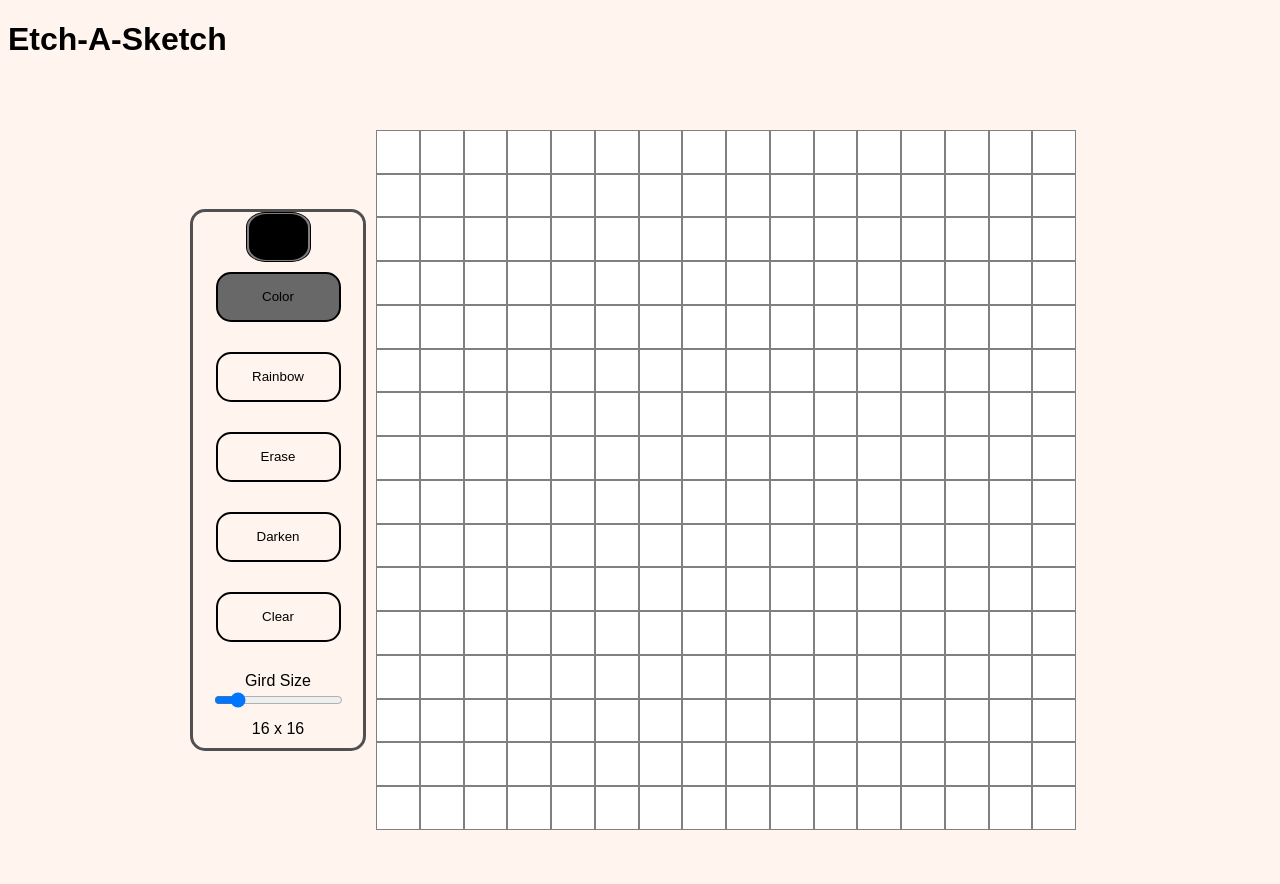
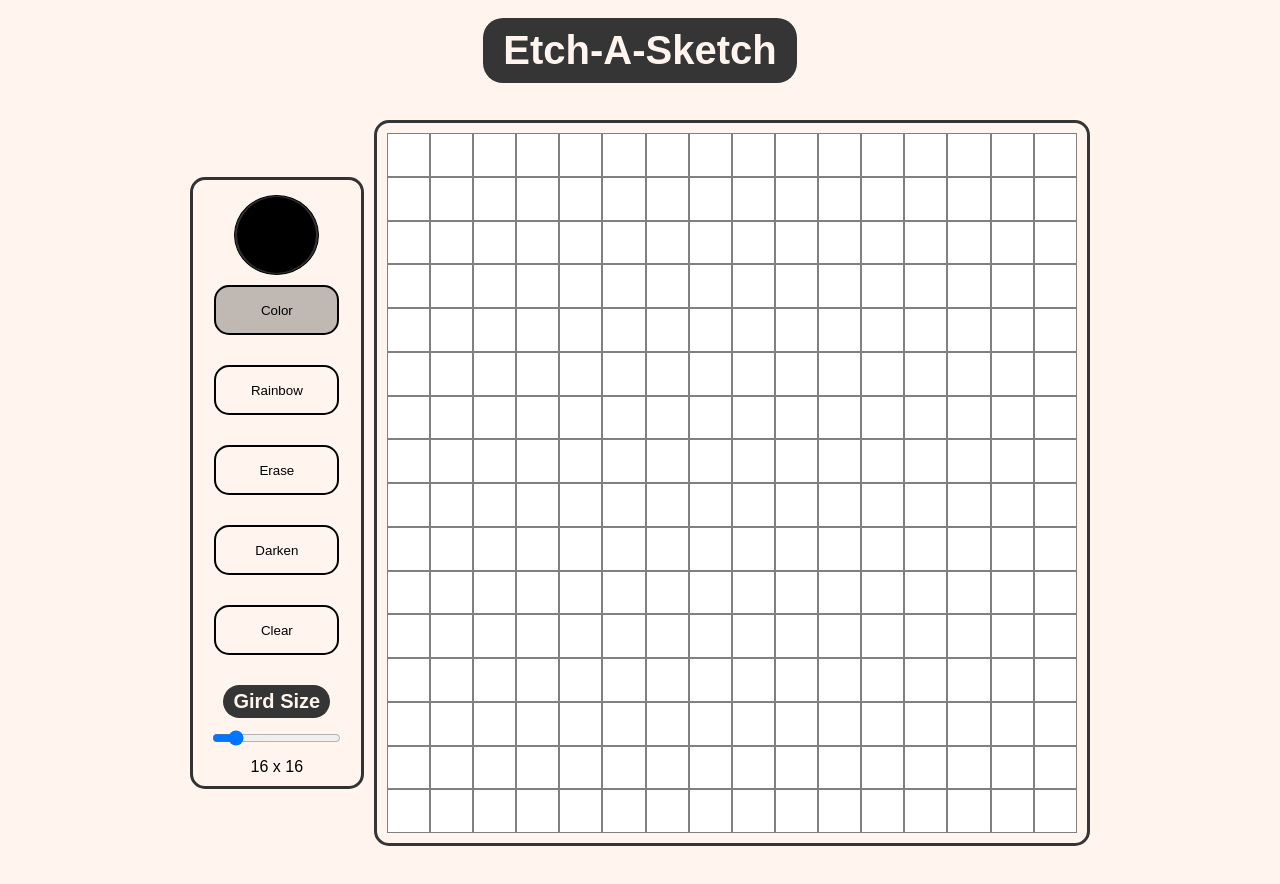
Before and after one commit to Jerich057/etch-a-sketch, a plain HTML site: page index.html in a window 1280 px wide. Drawn offline with Linux system fonts and the light colour scheme.

Commit message:
reworked the css

```diff
--- a/index.html
+++ b/index.html
@@ -7,7 +7,9 @@
     <link rel="stylesheet" href="style.css">
 </head>
 <body ondragstart="return false" ondrop="return false">
-    <h1>Etch-A-Sketch</h1>
+    <div class="heading">
+        <div class="heading-box">Etch-A-Sketch</div>
+    </div>
     <div class="mid-section">
         <div class="ui-box">
             <div class="options">
--- a/javascript.js
+++ b/javascript.js
@@ -117,7 +117,7 @@ const updateColorPicker = function () { // update the color value when changing
     clearErase()
     clearDarken()
     colorButton.value = "ON"
-    colorButton.style.backgroundColor = "rgb(105, 104, 104)"
+    colorButton.style.backgroundColor = "#bfb8b3"
 
 }
 
@@ -125,7 +125,7 @@ const eraseButton = document.getElementById("eraseButton") // Erase button to er
 eraseButton.addEventListener("click", () => {
     if (eraseButton.value === "OFF") {
         eraseButton.value = "ON";
-        eraseButton.style.backgroundColor = "rgb(105, 104, 104)";
+        eraseButton.style.backgroundColor = "#bfb8b3";
         color = "rgb(255, 255, 255";
         clearColor()
         clearRainbow()
@@ -137,11 +137,11 @@ eraseButton.addEventListener("click", () => {
 })
 
 const colorButton = document.getElementById("colorButton") // Color button
-colorButton.style.backgroundColor = "rgb(105, 104, 104)"
+colorButton.style.backgroundColor = "#bfb8b3"
 colorButton.addEventListener("click", () => {
     if (colorButton.value === "OFF") {
         colorButton.value = "ON"
-        colorButton.style.backgroundColor = "rgb(105, 104, 104)"
+        colorButton.style.backgroundColor = "#bfb8b3"
         color = colorPicker.value
         clearErase()
         clearRainbow()
@@ -157,7 +157,7 @@ const rainbowButton = document.getElementById("rainbowButton")
 rainbowButton.addEventListener("click", () => {
         if (rainbowButton.value === "OFF") {
             rainbowButton.value = "ON"
-            rainbowButton.style.backgroundColor = "rgb(105, 104, 104)"
+            rainbowButton.style.backgroundColor = "#bfb8b3"
             clearErase()
             clearColor()
             clearDarken()
@@ -172,7 +172,7 @@ const darkenButton = document.getElementById("darkenButton")
 darkenButton.addEventListener("click", () => {
     if (darkenButton.value === "OFF") {
         darkenButton.value = "ON"
-        darkenButton.style.backgroundColor = "rgb(105, 104, 104)"
+        darkenButton.style.backgroundColor = "#bfb8b3"
         clearRainbow()
         clearErase()
         clearColor()
--- a/style.css
+++ b/style.css
@@ -1,6 +1,19 @@
 body {
     background-color: #fff5ee;
     font-family: Arial, Helvetica, sans-serif;
+}
+.heading {
+    display:flex;
+    justify-content: center;
+}
+.heading-box {
+    background-color: rgb(53, 53, 53);
+    color: #fff5ee;
+    font-size: 40px;
+    font-weight: 600;
+    padding: 10px 20px;
+    border-radius: 20px;
+    margin-top: 10px;
 }
 .grid-container {
     display: flex;
@@ -18,6 +31,9 @@ body {
     width: 700px;
     height: 700px;
     color: grey;
+    border: solid rgb(53, 53, 53) 3px;
+    padding: 10px;
+    border-radius: 15px;
 }
 .mid-section {
     display: flex;
@@ -39,22 +55,23 @@ body {
     justify-content: space-between;
     gap: 30px;
     align-items: center;
-    border: solid rgb(80, 80, 80) 3px;
+    border: solid rgb(50, 50, 50) 3px;
     border-radius: 15px;
     width: 170px;
 }
 
 input[type=color] {
-    width: 65px;
-    height: 50px;
-    border-radius: 30%;
+    width: 85px;
+    height: 80px;
+    border-radius: 90%;
     overflow: hidden;
-    background-color: grey;
+    background-color: rgb(50, 50, 50);
+    margin-top: 15px;
 }
 
 input[type=color]::-webkit-color-swatch {
   border: none;
-  border-radius: 30%;
+  border-radius: 90%;
   padding: 0;
 }
 
@@ -81,7 +98,7 @@ button {
 }
 button:active {
    border-style: solid;
-   background-color: rgb(105, 104, 104);
+   background-color: #bfb8b3;
 }
 .slider-box {
     display: flex;
@@ -92,3 +109,12 @@ button:active {
     margin: 10px;
 
 }
+.slider-gridtext {
+    background-color: rgb(53, 53, 53);
+    color: #fff5ee;
+    font-size: 20px;
+    padding: 5px 10px;
+    font-weight: 550;
+    border-radius: 20px;
+    margin-bottom: 10px;
+}
```
